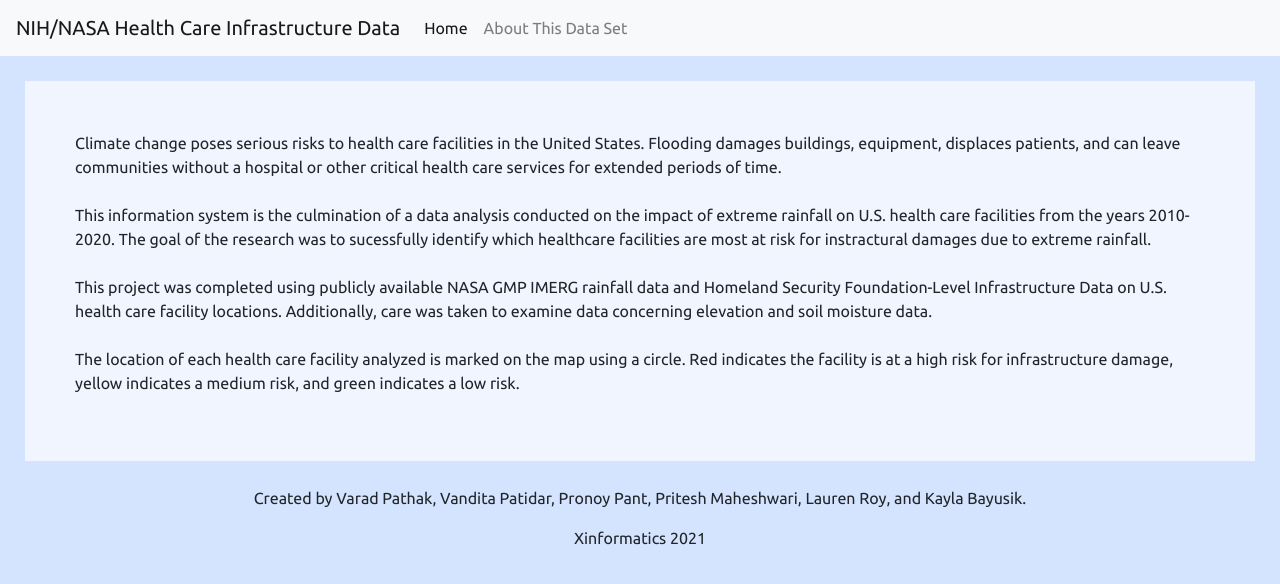
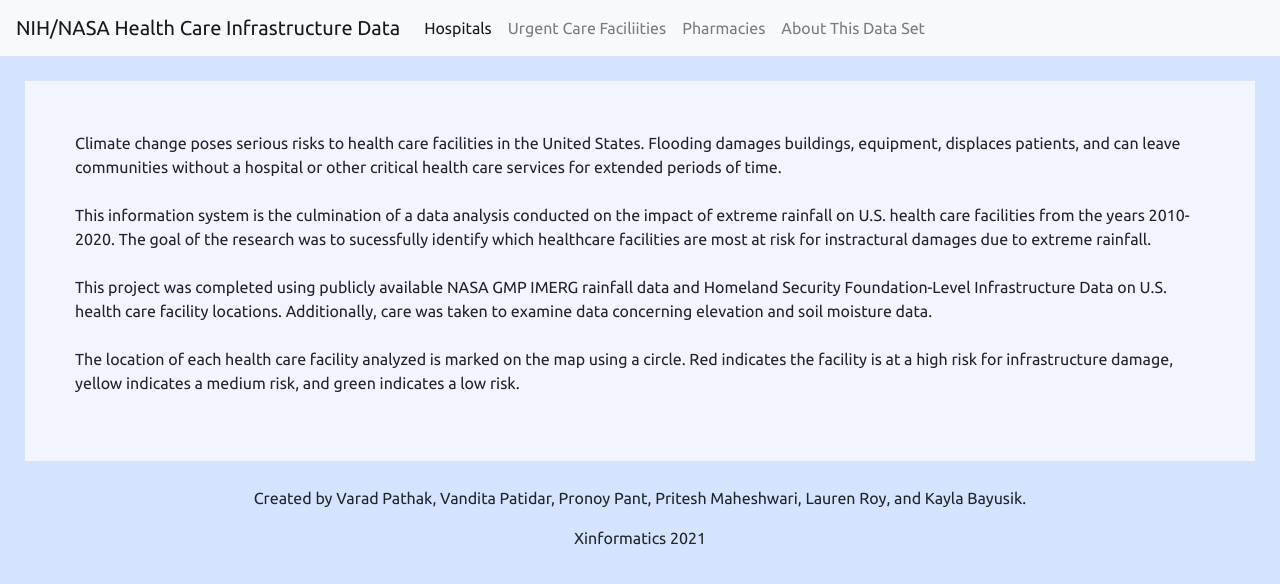
Before and after one commit to ITWSXInformatics/HealthCareFacilityFloodingInformationSystem, a plain HTML site: page about_us.html in a window 1280 px wide. Drawn offline with nearby package versions, Linux system fonts and the light colour scheme.

Commit message:
Changed header

```diff
--- a/about_us.html
+++ b/about_us.html
@@ -27,10 +27,16 @@
     <div class="collapse navbar-collapse" id="navbarNav">
       <ul class="navbar-nav">
         <li class="nav-item active">
-              <a class="nav-link" href="homePage.html">Home </a>
+          <a class="nav-link" href="#">Hospitals <span class="sr-only">(current)</span></a>
         </li>
         <li class="nav-item">
-              <a class="nav-link" id="right_nav" href="#">About This Data Set<span class="sr-only">(current)</span></a>
+          <a class="nav-link" id="right_nav" href="ucf.html">Urgent Care Faciliities</a>
+        </li>
+        <li class="nav-item">
+          <a class="nav-link" id="right_nav" href="pharmacy.html">Pharmacies</a>
+        </li>
+        <li class="nav-item">
+          <a class="nav-link" id="right_nav" href="about_us.html">About This Data Set</a>
         </li>
       </ul>
     </div>
```
Lines whose indentation alone changed are shown as unchanged.
